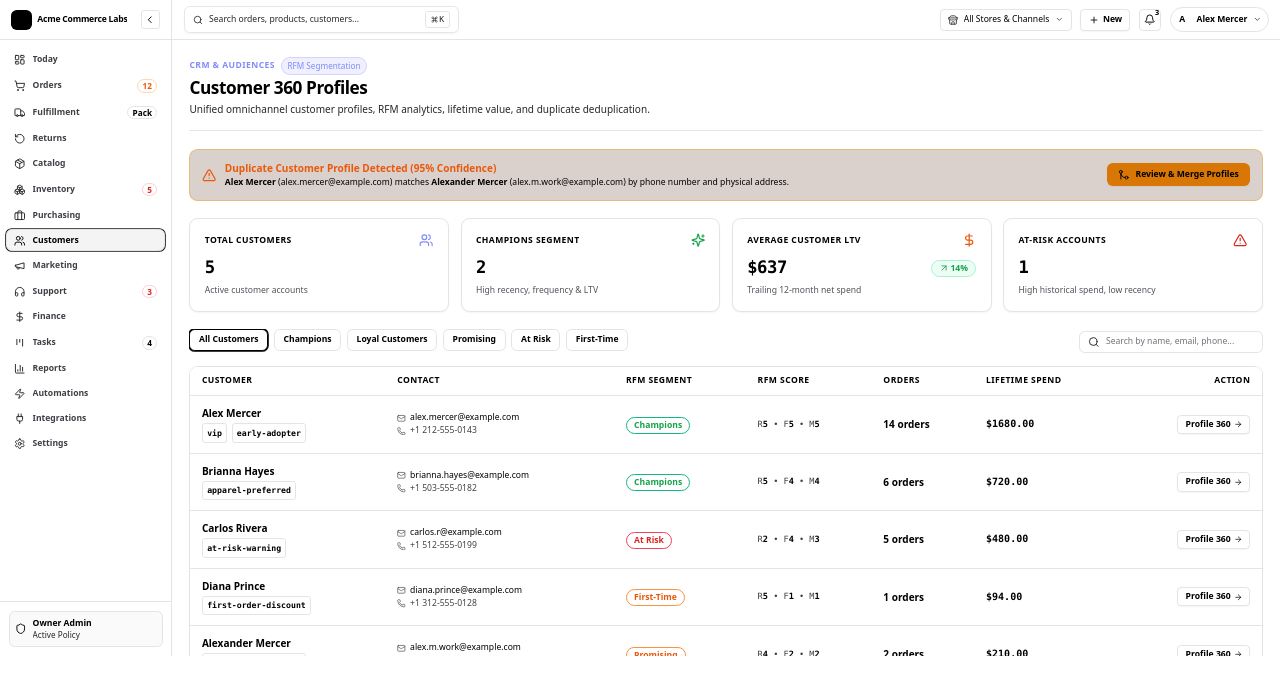
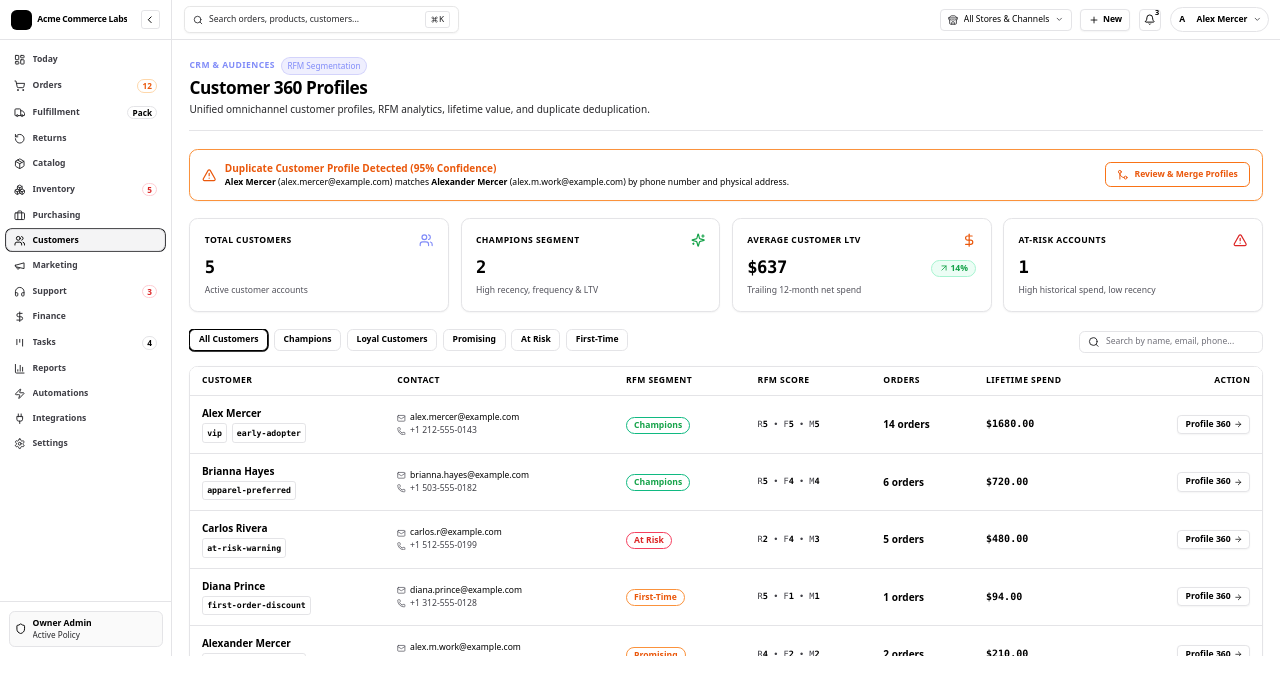
Before and after one commit to Navdeep-kr/E-commerce, a Next.js app in the folder apps/web/: page /1/customers in a window 1280 px wide. Shown: the top 694 px of the page. Built offline with nearby package versions, Linux system fonts and the light colour scheme.

Commit message:
fix(customers): make duplicate detection banner background completely pure white

```diff
--- a/apps/web/src/app/[orgSlug]/customers/page.tsx
+++ b/apps/web/src/app/[orgSlug]/customers/page.tsx
@@ -166,22 +166,22 @@ export default function CustomersPage() {
 
       {/* Duplicate Detection Alert Banner */}
       {secondaryCust && (
-        <div className="rounded-xl border border-amber-500/40 bg-amber-950/20 p-4 flex flex-col sm:flex-row sm:items-center justify-between gap-4">
-          <div className="flex items-center gap-3">
-            <AlertTriangle className="h-5 w-5 text-amber-400 flex-shrink-0" />
-            <div>
-              <p className="text-sm font-bold text-amber-300">Duplicate Customer Profile Detected (95% Confidence)</p>
-              <p className="text-xs text-zinc-300 mt-0.5">
-                <span className="font-semibold text-white">{primaryCust?.firstName} {primaryCust?.lastName}</span> ({primaryCust?.email}) matches{' '}
-                <span className="font-semibold text-white">{secondaryCust.firstName} {secondaryCust.lastName}</span> ({secondaryCust.email}) by phone number and physical address.
+        <div className="rounded-xl border-2 border-orange-400 bg-white p-4 flex flex-col sm:flex-row sm:items-center justify-between gap-4 shadow-sm">
+          <div className="flex items-center gap-3 bg-white">
+            <AlertTriangle className="h-5 w-5 text-orange-600 flex-shrink-0" />
+            <div className="bg-white">
+              <p className="text-sm font-bold text-orange-600">Duplicate Customer Profile Detected (95% Confidence)</p>
+              <p className="text-xs text-black mt-0.5">
+                <span className="font-bold text-black">{primaryCust?.firstName} {primaryCust?.lastName}</span> ({primaryCust?.email}) matches{' '}
+                <span className="font-bold text-black">{secondaryCust.firstName} {secondaryCust.lastName}</span> ({secondaryCust.email}) by phone number and physical address.
               </p>
             </div>
           </div>
           <button
             onClick={() => setMergeModalOpen(true)}
-            className="flex items-center gap-2 rounded-lg bg-amber-600 px-4 py-2 text-xs font-bold text-white hover:bg-amber-500 transition-colors shadow-sm"
+            className="flex items-center gap-2 rounded-lg bg-white border-2 border-orange-500 px-4 py-2 text-xs font-bold text-orange-600 hover:bg-orange-50 transition-colors shadow-xs whitespace-nowrap"
           >
-            <GitMerge className="h-4 w-4" />
+            <GitMerge className="h-4 w-4 text-orange-600" />
             <span>Review & Merge Profiles</span>
           </button>
         </div>
--- a/apps/web/src/app/globals.css
+++ b/apps/web/src/app/globals.css
@@ -74,6 +74,9 @@ table, thead, tbody, tr, th, td,
 [class*="bg-slate-8"],
 [class*="bg-gray-9"],
 [class*="bg-gray-8"],
+[class*="bg-amber-9"],
+[class*="bg-amber-500\/"],
+[class*="bg-orange-9"],
 .bg-background,
 .bg-card,
 .bg-white {
```
